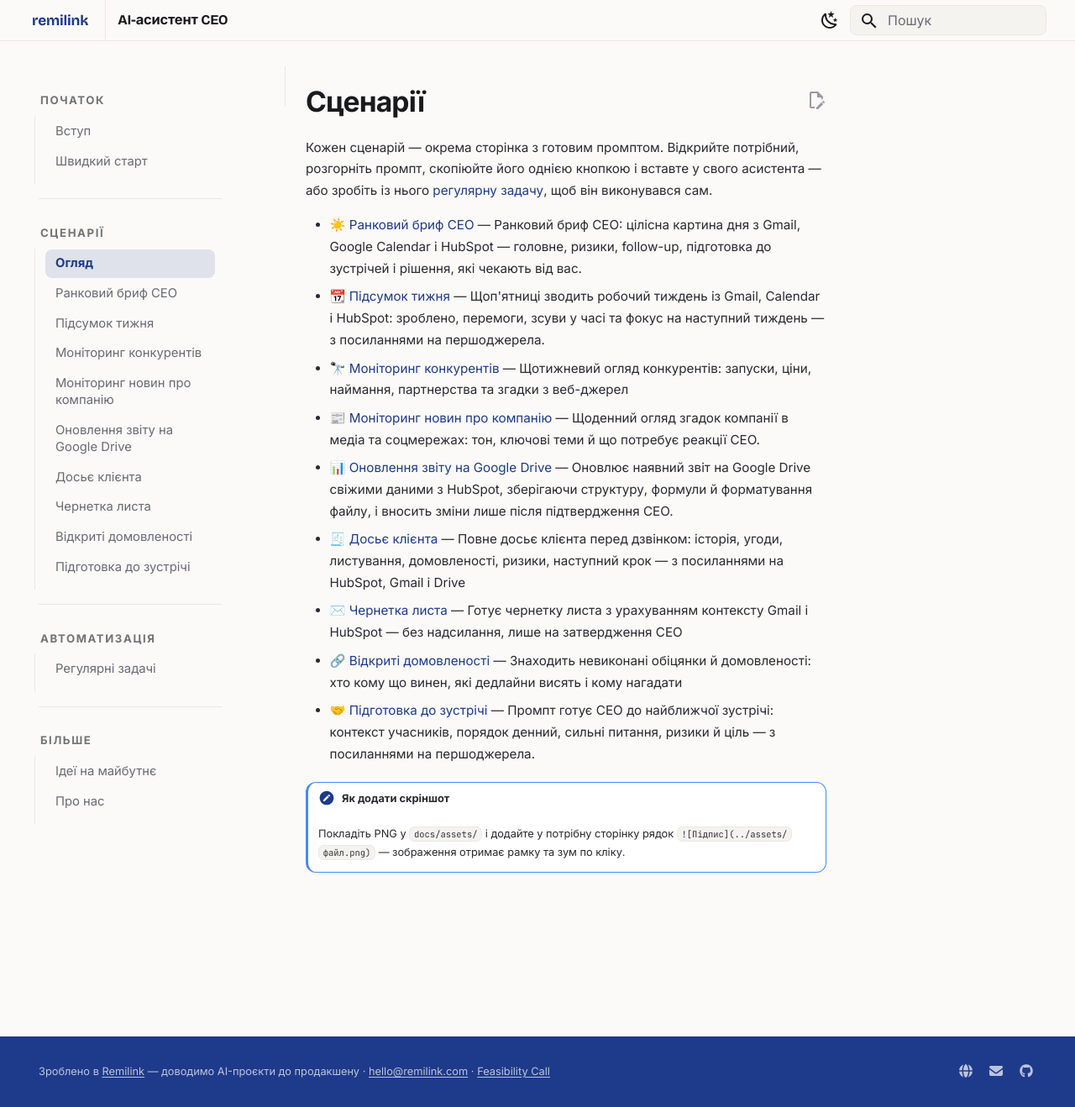
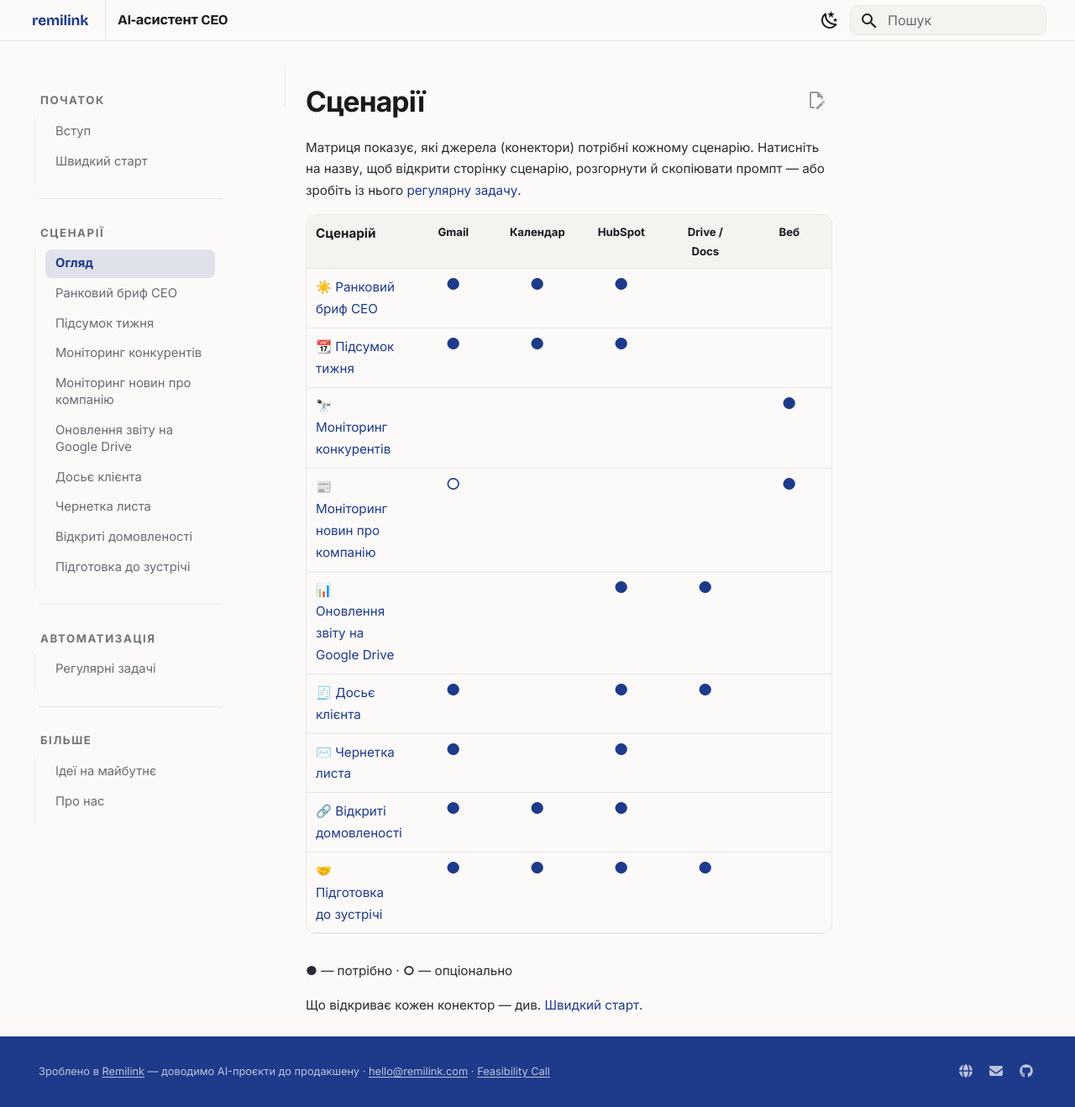
Before and after one commit to remilink/ceo-assistant, an MkDocs documentation site: the page built from docs/scenarios/index.md, in a window 1280 px wide and 1318 px high. Shown: the whole window at 84% size. Built offline with MkDocs 1.6.1 and Material for MkDocs 9.7.7, drawn with Linux system fonts in a browser that asks for light colours; comment, search, counter and statistics services are not loaded.

Commit message:
Scenarios overview: connector matrix
Replace the list with a matrix — scenarios x connectors (Gmail/Calendar/HubSpot/Drive/Web),
blue ● required / ○ optional. Compact, scoped .rl-matrix styling.

```diff
--- a/docs/scenarios/index.md
+++ b/docs/scenarios/index.md
@@ -1,19 +1,25 @@
 # Сценарії
 
-Кожен сценарій — окрема сторінка з готовим промптом. Відкрийте потрібний,
-розгорніть промпт, скопіюйте його однією кнопкою і вставте у свого асистента —
-або зробіть із нього [регулярну задачу](../schedule.md), щоб він виконувався сам.
+Матриця показує, які джерела (конектори) потрібні кожному сценарію.
+Натисніть на назву, щоб відкрити сторінку сценарію, розгорнути й скопіювати промпт —
+або зробіть із нього [регулярну задачу](../schedule.md).
 
-- [☀️ Ранковий бриф CEO](rankovyi-bryf.md) — Ранковий бриф CEO: цілісна картина дня з Gmail, Google Calendar і HubSpot — головне, ризики, follow-up, підготовка до зустрічей і рішення, які чекають від вас.
-- [📆 Підсумок тижня](pidsumok-tyzhnia.md) — Щоп'ятниці зводить робочий тиждень із Gmail, Calendar і HubSpot: зроблено, перемоги, зсуви у часі та фокус на наступний тиждень — з посиланнями на першоджерела.
-- [🔭 Моніторинг конкурентів](monitoryng-konkurentiv.md) — Щотижневий огляд конкурентів: запуски, ціни, наймання, партнерства та згадки з веб-джерел
-- [📰 Моніторинг новин про компанію](monitoryng-novyn.md) — Щоденний огляд згадок компанії в медіа та соцмережах: тон, ключові теми й що потребує реакції CEO.
-- [📊 Оновлення звіту на Google Drive](onovlennia-zvitu.md) — Оновлює наявний звіт на Google Drive свіжими даними з HubSpot, зберігаючи структуру, формули й форматування файлу, і вносить зміни лише після підтвердження CEO.
-- [🧾 Досьє клієнта](dosie-kliienta.md) — Повне досьє клієнта перед дзвінком: історія, угоди, листування, домовленості, ризики, наступний крок — з посиланнями на HubSpot, Gmail і Drive
-- [✉️ Чернетка листа](chernetka-lysta.md) — Готує чернетку листа з урахуванням контексту Gmail і HubSpot — без надсилання, лише на затвердження CEO
-- [🔗 Відкриті домовленості](vidkryti-domovlenosti.md) — Знаходить невиконані обіцянки й домовленості: хто кому що винен, які дедлайни висять і кому нагадати
-- [🤝 Підготовка до зустрічі](pidgotovka-do-zustrichi.md) — Промпт готує CEO до найближчої зустрічі: контекст учасників, порядок денний, сильні питання, ризики й ціль — з посиланнями на першоджерела.
+<div class="rl-matrix" markdown="1">
 
-!!! note "Як додати скріншот"
-    Покладіть PNG у `docs/assets/` і додайте у потрібну сторінку рядок
-    `![Підпис](../assets/файл.png)` — зображення отримає рамку та зум по кліку.
+| Сценарій | Gmail | Календар | HubSpot | Drive / Docs | Веб |
+|---|:--:|:--:|:--:|:--:|:--:|
+| [☀️ Ранковий бриф CEO](rankovyi-bryf.md) | ● | ● | ● |  |  |
+| [📆 Підсумок тижня](pidsumok-tyzhnia.md) | ● | ● | ● |  |  |
+| [🔭 Моніторинг конкурентів](monitoryng-konkurentiv.md) |  |  |  |  | ● |
+| [📰 Моніторинг новин про компанію](monitoryng-novyn.md) | ○ |  |  |  | ● |
+| [📊 Оновлення звіту на Google Drive](onovlennia-zvitu.md) |  |  | ● | ● |  |
+| [🧾 Досьє клієнта](dosie-kliienta.md) | ● |  | ● | ● |  |
+| [✉️ Чернетка листа](chernetka-lysta.md) | ● |  | ● |  |  |
+| [🔗 Відкриті домовленості](vidkryti-domovlenosti.md) | ● | ● | ● |  |  |
+| [🤝 Підготовка до зустрічі](pidgotovka-do-zustrichi.md) | ● | ● | ● | ● |  |
+
+</div>
+
+**●** — потрібно · **○** — опціонально
+
+Що відкриває кожен конектор — див. [Швидкий старт](../quick-start.md).
--- a/docs/stylesheets/extra.css
+++ b/docs/stylesheets/extra.css
@@ -222,7 +222,7 @@ body { display: flex; flex-direction: column; min-height: 100vh; }
   border: 1px solid var(--rl-hairline);
   border-radius: 12px;
   overflow: hidden;
-  font-size: .82rem;
+  font-size: .76rem;
 }
 .md-typeset table:not([class]) th {
   background: var(--md-code-bg-color);
@@ -230,7 +230,16 @@ body { display: flex; flex-direction: column; min-height: 100vh; }
   color: var(--rl-ink);
 }
 .md-typeset table:not([class]) td,
-.md-typeset table:not([class]) th { border: none; border-bottom: 1px solid var(--rl-hairline); }
+.md-typeset table:not([class]) th {
+  border: none;
+  border-bottom: 1px solid var(--rl-hairline);
+  padding: .45rem .55rem;
+}
+/* Connector matrix (scenarios overview): tight centered connector columns */
+.rl-matrix td:not(:first-child),
+.rl-matrix th:not(:first-child) { width: 3.1rem; text-align: center; }
+.rl-matrix td:not(:first-child) { font-size: .95rem; line-height: 1; color: var(--rl-accent); }
+.rl-matrix th:not(:first-child) { font-size: .66rem; }
 
 /* ---- Screenshots: framed, soft, click-to-zoom ---- */
 .md-typeset img {
```
